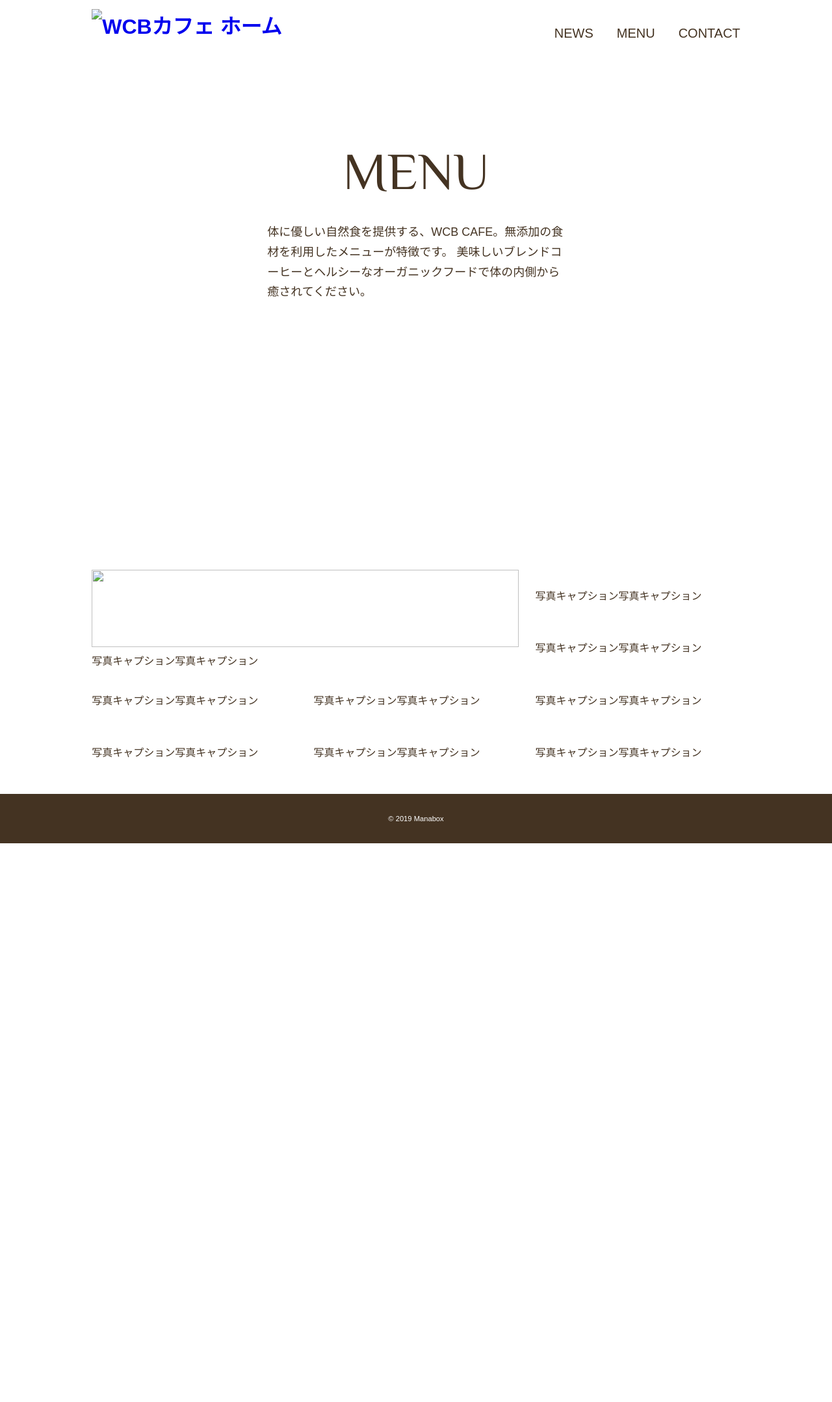
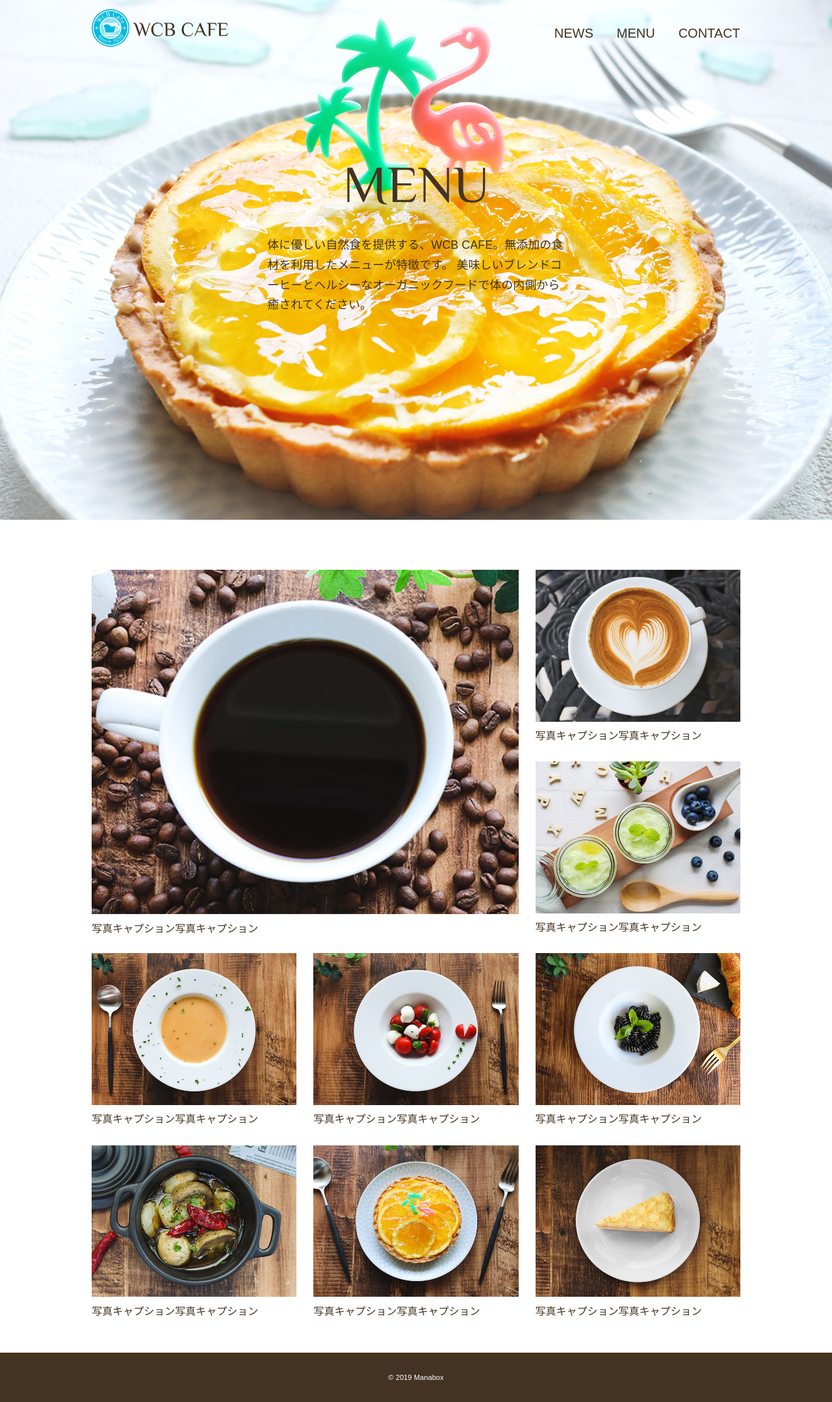
Before and after one commit to miyu-ja/cafe, a plain HTML site: page menu.html in a window 1280 px wide. Shown: the whole page at 65% size. Before the commit the page ends 1298 px from the top, so only its background shows below. Drawn offline with Linux system fonts and the light colour scheme; some packages are replaced by stand-ins of ours; files that its build step writes are made by us from their sources.

Commit message:
Add files via upload

```diff
--- a/menu.html
+++ b/menu.html
@@ -5,12 +5,12 @@
     <title>WCB Cafe - MENU</title>
     <meta name="description" content="ブレンドコーヒーとヘルシーなオーガニックフードを提供するカフェ">
     <meta name="viewport" content="width=device-width, initial-scale=1">
-    <link rel="icon" type="image/png" href="images/favicon.png"
+    <link rel="icon" type="image/png" href="favicon.png"
 
   <!-- CSS -->
     <link rel="stylesheet" href="https://unpkg.com/ress/dist/ress.min.css">
     <link href="https://fonts.googleapis.com/css?family=Philosopher" rel="stylesheet">
-    <link href="css/style.css" rel="stylesheet">
+    <link href="style.css" rel="stylesheet">
   </head>
 
 
@@ -18,7 +18,7 @@
     <div id="menu" class="big-bg">
 
       <header class="page-header wrapper">
-        <h1><a href="index.html"><img class="logo" src="images/logo.svg" alt="WCBカフェ ホーム"></a></h1>
+        <h1><a href="index.html"><img class="logo" src="logo.svg" alt="WCBカフェ ホーム"></a></h1>
         <nav>
           <ul class="main-nav">
             <li><a href="news.html">News</a></li>
@@ -40,39 +40,39 @@
 
     <div class="wrapper grid">
       <div class="item big-box">
-        <img src="images/menu1.jpg" alt="">
+        <img src="menu1.jpg" alt="">
         <p>写真キャプション写真キャプション</p>
       </div>
       <div class="item">
-        <img src="images/menu2.jpg" alt="">
+        <img src="menu2.jpg" alt="">
         <p>写真キャプション写真キャプション</p>
       </div>
       <div class="item">
-        <img src="images/menu3.jpg" alt="">
+        <img src="menu3.jpg" alt="">
         <p>写真キャプション写真キャプション</p>
       </div>
       <div class="item">
-        <img src="images/menu4.jpg" alt="">
+        <img src="menu4.jpg" alt="">
         <p>写真キャプション写真キャプション</p>
       </div>
       <div class="item">
-        <img src="images/menu5.jpg" alt="">
+        <img src="menu5.jpg" alt="">
         <p>写真キャプション写真キャプション</p>
       </div>
       <div class="item">
-        <img src="images/menu6.jpg" alt="">
+        <img src="menu6.jpg" alt="">
         <p>写真キャプション写真キャプション</p>
       </div>
       <div class="item">
-        <img src="images/menu7.jpg" alt="">
+        <img src="menu7.jpg" alt="">
         <p>写真キャプション写真キャプション</p>
       </div>
       <div class="item">
-        <img src="images/menu8.jpg" alt="">
+        <img src="menu8.jpg" alt="">
         <p>写真キャプション写真キャプション</p>
       </div>
       <div class="item">
-        <img src="images/menu9.jpg" alt="">
+        <img src="menu9.jpg" alt="">
         <p>写真キャプション写真キャプション</p>
       </div>
 
--- a/style.css
+++ b/style.css
@@ -103,7 +103,7 @@ img {
 }
 
 #home {
-  background-image: url(../images/main-bg.jpg),linear-gradient(#c9ffbf, #ffafbd);
+  background-image: url(main-bg.jpg),linear-gradient(#c9ffbf, #ffafbd);
   background-blend-mode: luminosity;
   min-height: 100vh;
 }
@@ -115,7 +115,7 @@ img {
 /* NEWS
 ---------------------------------------- */
 #news {
-  background-image: url(../images/news-bg.jpg);
+  background-image: url(news-bg.jpg);
   height: 270px;
   margin-bottom: 40px;
 }
@@ -221,7 +221,7 @@ aside p {
 /* MENU
 ------------------------------------------- */
 #menu {
-  background-image: url(../images/menu-bg.jpg);
+  background-image: url(menu-bg.jpg);
   min-height: 100vh;
 }
 
@@ -260,7 +260,7 @@ aside p {
 /* CONTACT
 ------------------------------------------- */
 #contact {
-  background-image: url(../images/contact-bg.jpg);
+  background-image: url(contact-bg.jpg);
   min-height: 100vh;
 }
 
```
Also changed, not shown: contact.html (+3 -3 lines), index.html (+3 -3 lines), news.html (+4 -4 lines).
